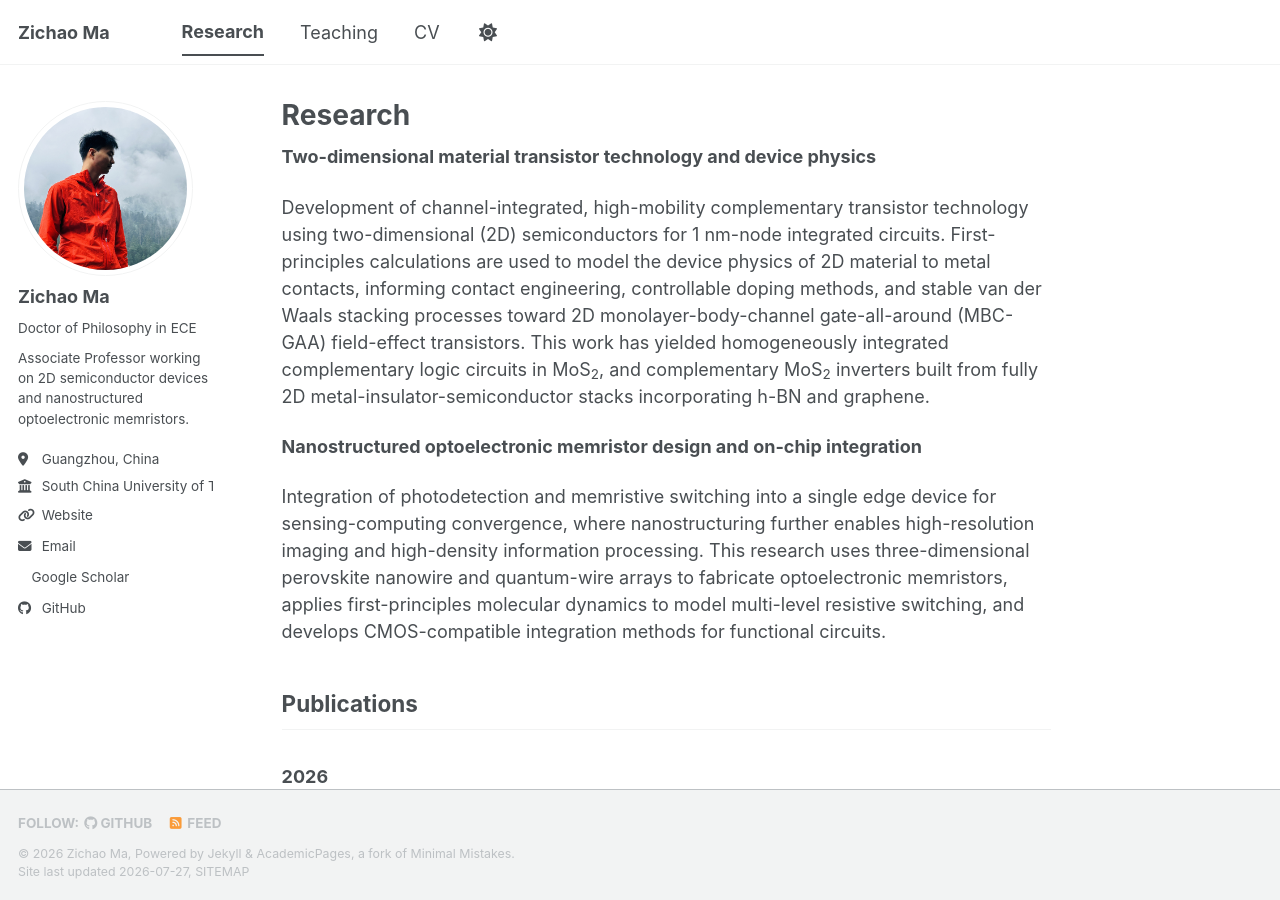
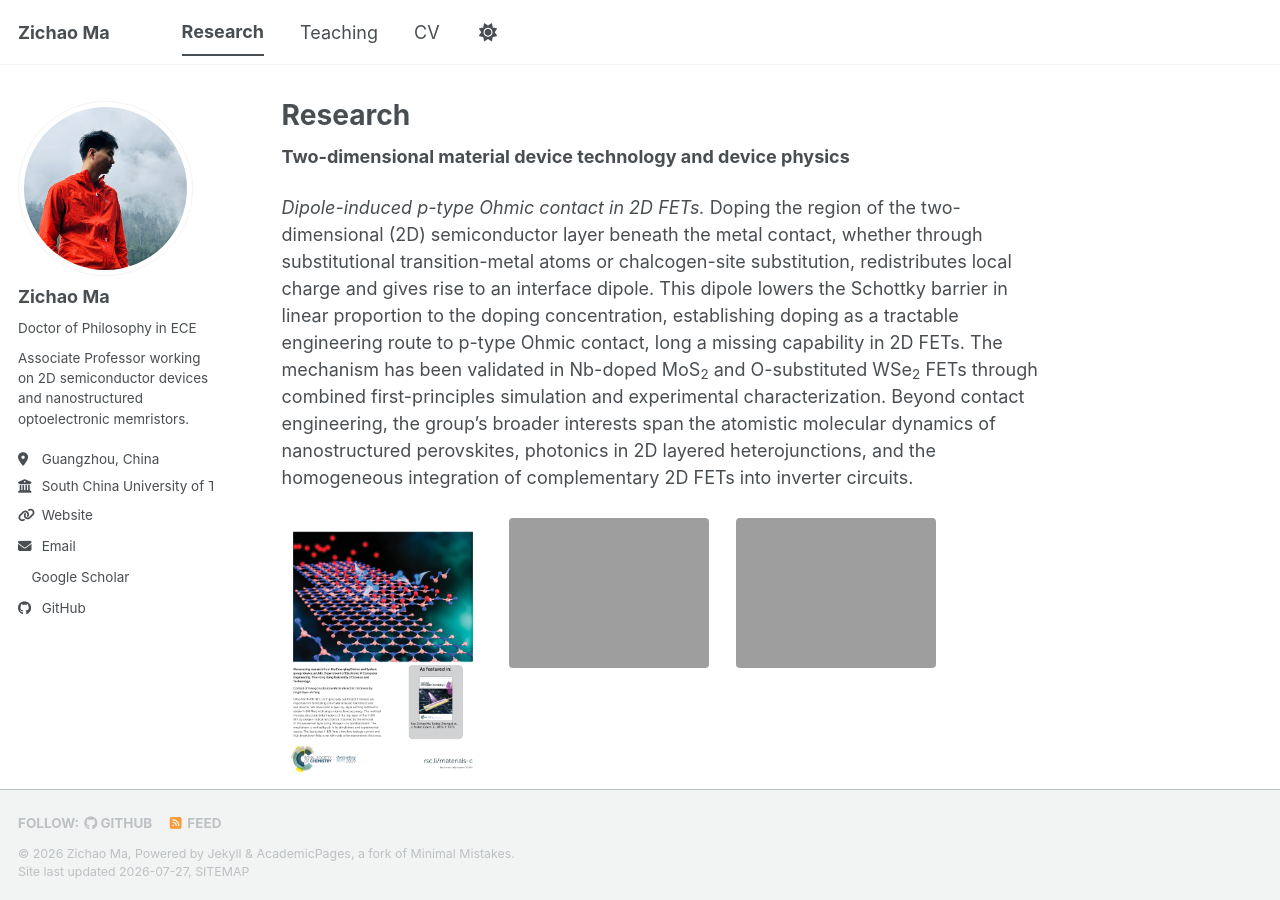
Before and after one commit to ZichaoMa/zma_homepage, a Jekyll site: the page built from _pages/research.md, in a window 1280 px wide and 900 px high. Built offline with Jekyll 4.4.1, drawn with Linux system fonts in a browser that asks for light colours; a style sheet for code colours, icons or effects is not loaded.

Commit message:
update research

```diff
--- a/_pages/research.md
+++ b/_pages/research.md
@@ -7,21 +7,24 @@ author_profile: true
 
 {% include base_path %}
 
-**Two-dimensional material transistor technology and device physics**
+**Two-dimensional material device technology and device physics**
 
-Development of channel-integrated, high-mobility complementary transistor technology using two-dimensional (2D) semiconductors for 1 nm-node integrated circuits. First-principles calculations are used to model the device physics of 2D material to metal contacts, informing contact engineering, controllable doping methods, and stable van der Waals stacking processes toward 2D monolayer-body-channel gate-all-around (MBC-GAA) field-effect transistors. This work has yielded homogeneously integrated complementary logic circuits in MoS<sub>2</sub>, and complementary MoS<sub>2</sub> inverters built from fully 2D metal-insulator-semiconductor stacks incorporating h-BN and graphene.
+*Dipole-induced p-type Ohmic contact in 2D FETs.* Doping the region of the two-dimensional (2D) semiconductor layer beneath the metal contact, whether through substitutional transition-metal atoms or chalcogen-site substitution, redistributes local charge and gives rise to an interface dipole. This dipole lowers the Schottky barrier in linear proportion to the doping concentration, establishing doping as a tractable engineering route to p-type Ohmic contact, long a missing capability in 2D FETs. The mechanism has been validated in Nb-doped MoS<sub>2</sub> and O-substituted WSe<sub>2</sub> FETs through combined first-principles simulation and experimental characterization. Beyond contact engineering, the group's broader interests span the atomistic molecular dynamics of nanostructured perovskites, photonics in 2D layered heterojunctions, and the homogeneous integration of complementary 2D FETs into inverter circuits.
 
-**Nanostructured optoelectronic memristor design and on-chip integration**
-
-Integration of photodetection and memristive switching into a single edge device for sensing-computing convergence, where nanostructuring further enables high-resolution imaging and high-density information processing. This research uses three-dimensional perovskite nanowire and quantum-wire arrays to fabricate optoelectronic memristors, applies first-principles molecular dynamics to model multi-level resistive switching, and develops CMOS-compatible integration methods for functional circuits.
-
-<!--
-TODO: add 2-3 figures here (device schematics, band diagrams, key results).
-Put image files in /images/ and uncomment/adapt lines like:
-
-<img src="{{ base_path }}/images/research-fig1.png" alt="Description of figure" style="max-width:100%; margin: 1em 0;">
-<img src="{{ base_path }}/images/research-fig2.png" alt="Description of figure" style="max-width:100%; margin: 1em 0;">
--->
+<div style="display:flex; flex-wrap:wrap; gap:1.5em; margin: 1.5em 0;">
+  <figure style="width:200px; margin:0;">
+    <img src="{{ base_path }}/images/research-cover-jmcc-2019.png" alt="Journal cover" style="width:100%; height:auto;">
+  </figure>
+  <figure style="width:200px; margin:0;">
+    <img src="{{ base_path }}/images/research-cover-aem-2022.png" alt="Journal cover" style="width:100%; height:auto;">
+  </figure>
+  <figure style="width:200px; margin:0;">
+    <img src="{{ base_path }}/images/research-cover-ais-2022.png" alt="Journal cover" style="width:100%; height:auto;">
+  </figure>
+  <figure style="width:200px; margin:0;">
+    <img src="{{ base_path }}/images/research-cover-ais-2024.jpg" alt="Journal cover" style="width:100%; height:auto;">
+  </figure>
+</div>
 
 ## Publications
 
```
Also changed, not shown: images/research-cover-ais-2024.jpg (added), images/research-cover-jmcc-2019.png (added), 3 other files.
